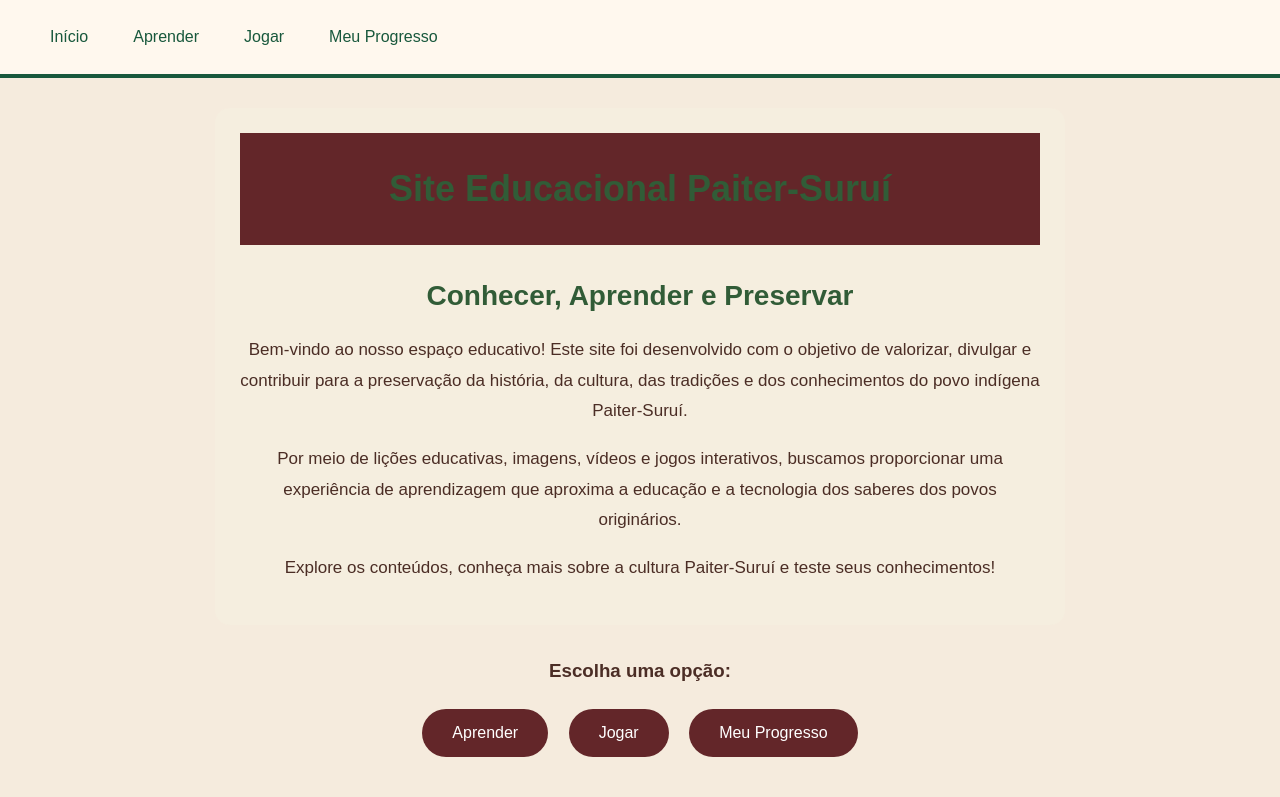
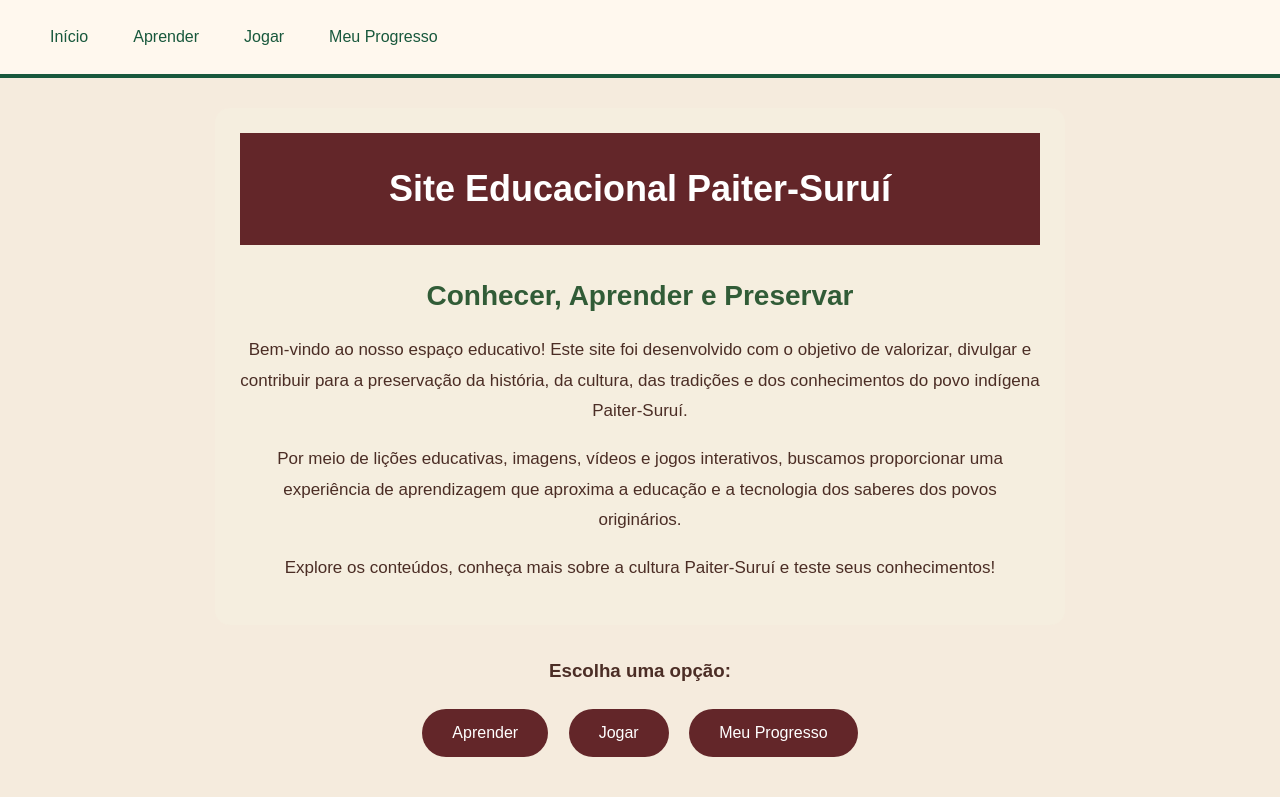
Before and after one commit to eduardagueds2008/paiter-surui, a plain HTML site: page inicio.html in a window 1280 px wide. Shown: the top 797 px of the page. Drawn offline with Linux system fonts and the light colour scheme.

Commit message:
Corrigir cor do titulo nas paginas iniciais

```diff
--- a/inicio.html
+++ b/inicio.html
@@ -59,7 +59,7 @@
 
 <main>
     <section class="apresentacao">
-        <h1>Site Educacional Paiter-Suruí</h1>
+<h1 style="color: #ffffff; text-align: center;">Site Educacional Paiter-Suruí</h1>
         <h2>Conhecer, Aprender e Preservar</h2>
 
         <p>
```
Also changed, not shown: index.html (+1 -1 lines).
